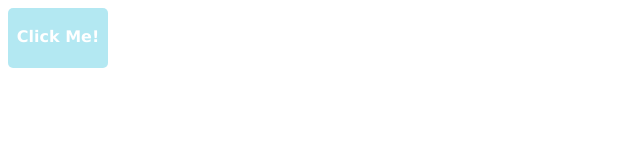
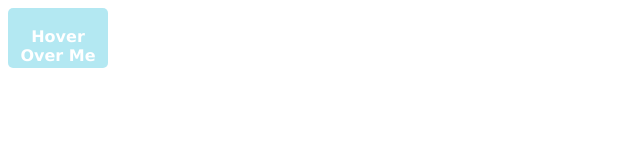
Before and after one commit to alexlcortes/magic-button, a plain HTML site: page index.html in a window 1280 px wide. Shown: the whole page, without its empty margins (0-640 px from the left). Drawn offline with nearby package versions, Linux system fonts and the light colour scheme.

Commit message:
Text on Button

```diff
--- a/index.html
+++ b/index.html
@@ -9,6 +9,6 @@
 	</head>
 
 	<body>
-		<div><br/><strong>Click Me!</strong></div>
+		<div><br/><strong>Hover Over Me</strong></div>
 	</body>
 </html>
```
